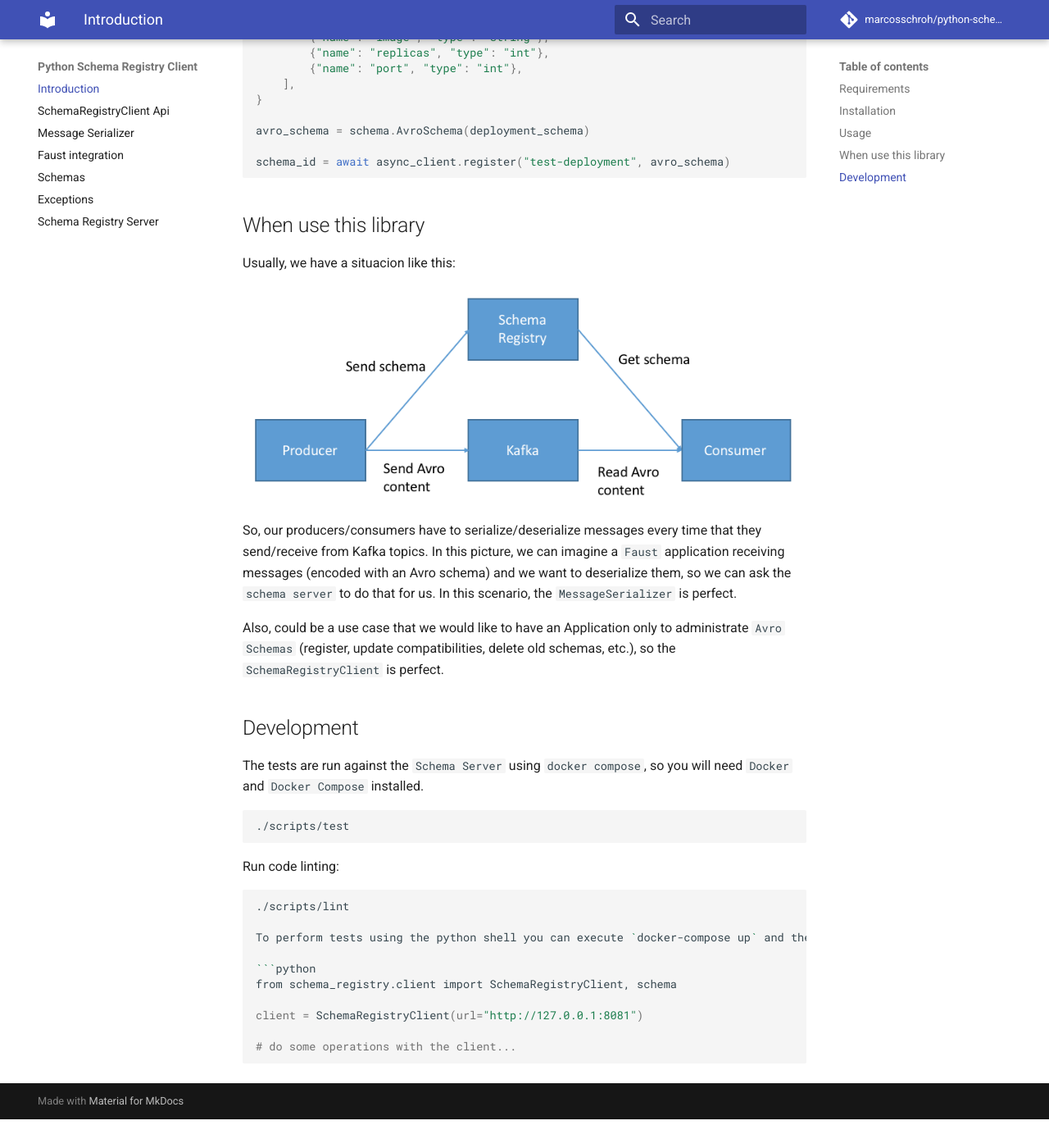
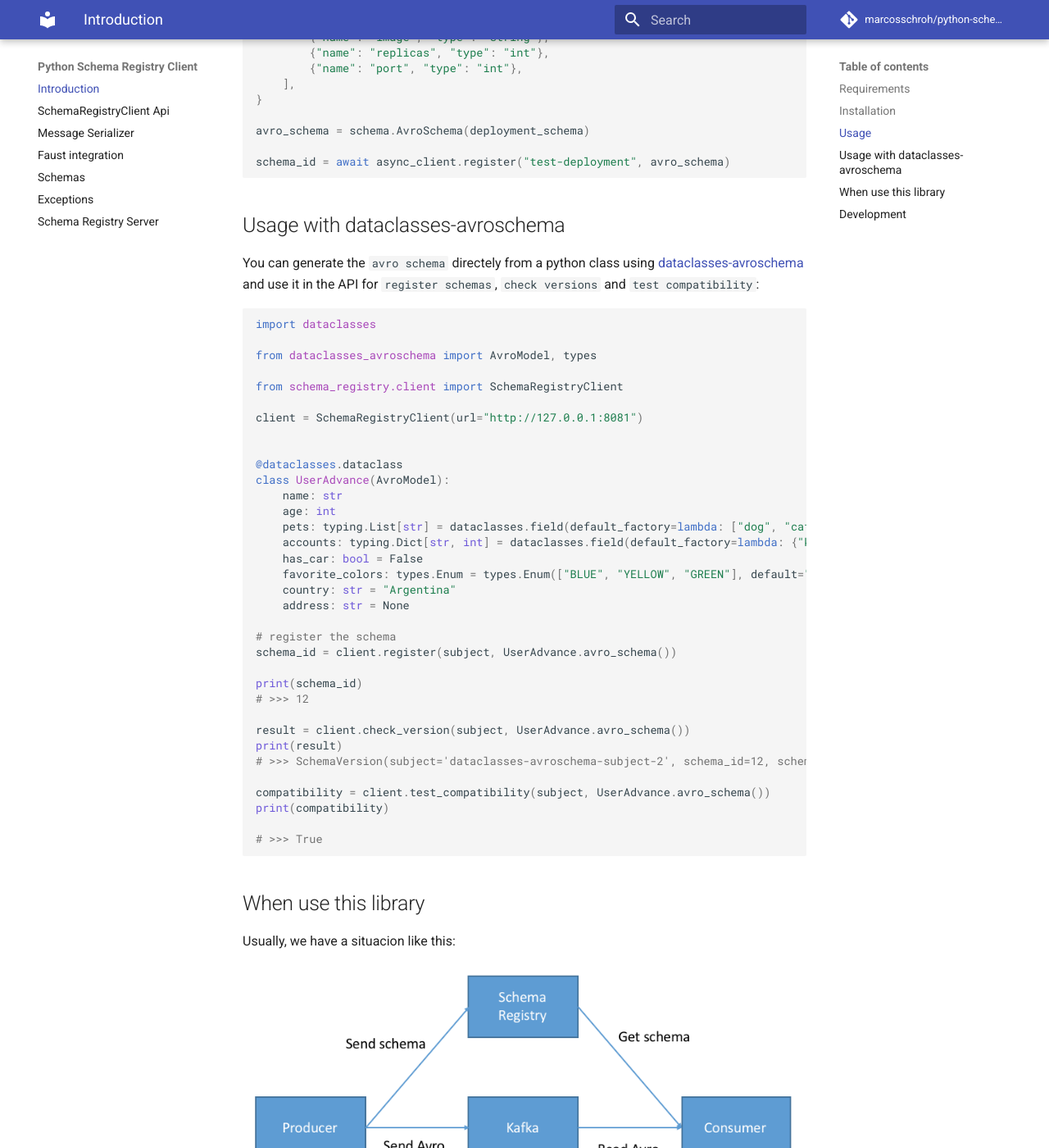
Before and after one commit to marcosschroh/python-schema-registry-client, an MkDocs documentation site: the page built from docs/index.md, in a window 1280 px wide and 1400 px high, scrolled down 1278 px. Shown: the whole window at 82% size. Built offline with MkDocs 1.6.1 and Material for MkDocs 9.7.7, drawn with Linux system fonts in a browser that asks for light colours; comment, search, counter and statistics services are not loaded; before the commit the page ends 2643 px from its top, so only the background shows below that.

Commit message:
feat: integration with dataclasses-avroschema added. close #27

````diff
--- a/docs/index.md
+++ b/docs/index.md
@@ -69,6 +69,48 @@ avro_schema = schema.AvroSchema(deployment_schema)
 schema_id = await async_client.register("test-deployment", avro_schema)
 ```
 
+## Usage with dataclasses-avroschema
+
+You can generate the `avro schema` directely from a python class using [dataclasses-avroschema](https://github.com/marcosschroh/dataclasses-avroschema)
+and use it in the API for `register schemas`, `check versions` and `test compatibility`:
+
+```python
+import dataclasses
+
+from dataclasses_avroschema import AvroModel, types
+
+from schema_registry.client import SchemaRegistryClient
+
+client = SchemaRegistryClient(url="http://127.0.0.1:8081")
+
+
+@dataclasses.dataclass
+class UserAdvance(AvroModel):
+    name: str
+    age: int
+    pets: typing.List[str] = dataclasses.field(default_factory=lambda: ["dog", "cat"])
+    accounts: typing.Dict[str, int] = dataclasses.field(default_factory=lambda: {"key": 1})
+    has_car: bool = False
+    favorite_colors: types.Enum = types.Enum(["BLUE", "YELLOW", "GREEN"], default="BLUE")
+    country: str = "Argentina"
+    address: str = None
+
+# register the schema
+schema_id = client.register(subject, UserAdvance.avro_schema())
+
+print(schema_id)
+# >>> 12
+
+result = client.check_version(subject, UserAdvance.avro_schema())
+print(result)
+# >>> SchemaVersion(subject='dataclasses-avroschema-subject-2', schema_id=12, schema=1, version={"type":"record" ...')
+
+compatibility = client.test_compatibility(subject, UserAdvance.avro_schema())
+print(compatibility)
+
+# >>> True
+```
+
 ## When use this library
 
 Usually, we have a situacion like this:
````
Also changed, not shown: README.md (+42 -0 lines), docs/client.md (+8 -10 lines), setup.py (+5 -6 lines), 9 other files.
